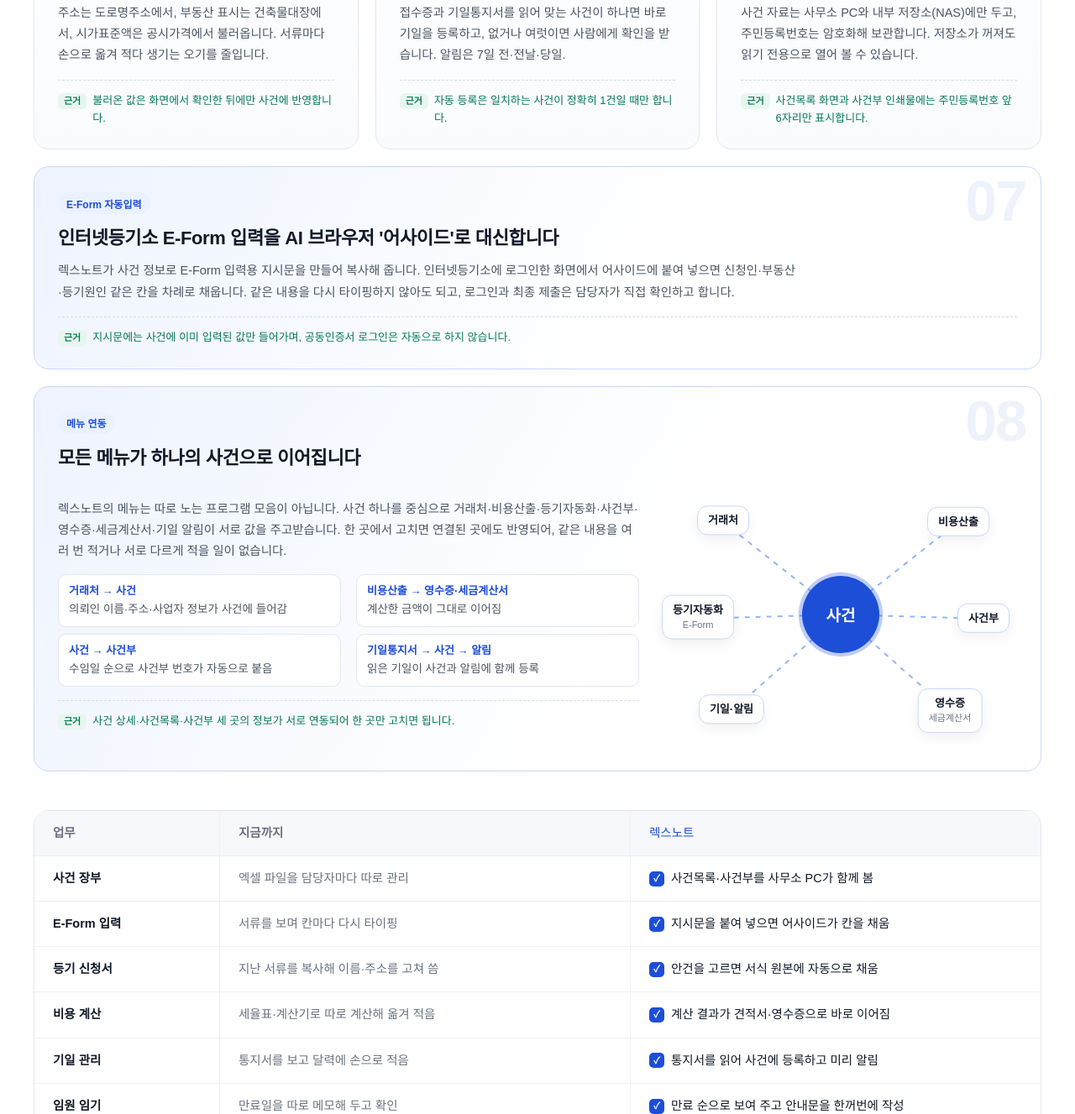
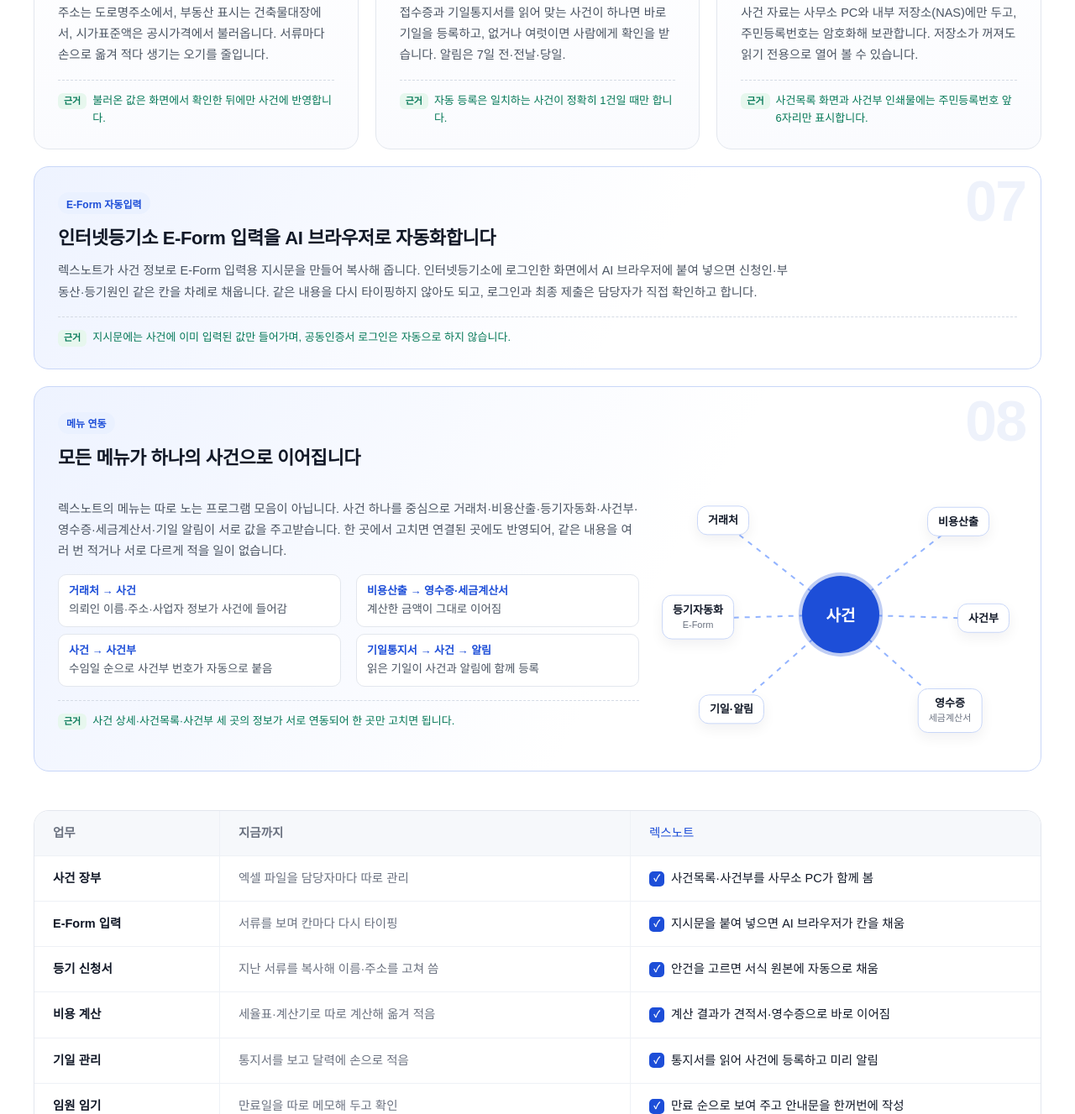
Before and after one commit to wbbf/lexnote, a plain HTML site: page index.html in a window 1280 px wide. Shown: the part 1389-2716 px from the top of the page at 84% size. Drawn offline with Linux system fonts and the light colour scheme; a small style sheet from the web is missing.

Commit message:
E-Form 문구에서 제품명 빼고 AI 브라우저로
Co-Authored-By: Claude Opus 5.5 <noreply@anthropic.com>
Claude-Session: https://claude.ai/code/session_01Gx9rCTaQckWiJJax3kYmas

```diff
--- a/index.html
+++ b/index.html
@@ -305,7 +305,7 @@ html{scroll-behavior:smooth}
     <div class="wc"><span class="no">04</span><span class="bd">자동 조회</span><h4>주소와 부동산 표시는<br>불러와서 채웁니다</h4><p>주소는 도로명주소에서, 부동산 표시는 건축물대장에서, 시가표준액은 공시가격에서 불러옵니다. 서류마다 손으로 옮겨 적다 생기는 오기를 줄입니다.</p><div class="ev">불러온 값은 화면에서 확인한 뒤에만 사건에 반영합니다.</div></div>
     <div class="wc"><span class="no">05</span><span class="bd">자동 정리</span><h4>받은 서류는<br>알아서 사건을 찾아갑니다</h4><p>접수증과 기일통지서를 읽어 맞는 사건이 하나면 바로 기일을 등록하고, 없거나 여럿이면 사람에게 확인을 받습니다. 알림은 7일 전·전날·당일.</p><div class="ev">자동 등록은 일치하는 사건이 정확히 1건일 때만 합니다.</div></div>
     <div class="wc"><span class="no">06</span><span class="bd">보안</span><h4>사무소 자료는<br>사무소 밖으로 나가지 않습니다</h4><p>사건 자료는 사무소 PC와 내부 저장소(NAS)에만 두고, 주민등록번호는 암호화해 보관합니다. 저장소가 꺼져도 읽기 전용으로 열어 볼 수 있습니다.</p><div class="ev">사건목록 화면과 사건부 인쇄물에는 주민등록번호 앞 6자리만 표시합니다.</div></div>
-    <div class="wc wide"><span class="no">07</span><span class="bd">E-Form 자동입력</span><h4>인터넷등기소 E-Form 입력을 AI 브라우저 '어사이드'로 대신합니다</h4><p>렉스노트가 사건 정보로 E-Form 입력용 지시문을 만들어 복사해 줍니다. 인터넷등기소에 로그인한 화면에서 어사이드에 붙여 넣으면 신청인·부동산·등기원인 같은 칸을 차례로 채웁니다. 같은 내용을 다시 타이핑하지 않아도 되고, 로그인과 최종 제출은 담당자가 직접 확인하고 합니다.</p><div class="ev">지시문에는 사건에 이미 입력된 값만 들어가며, 공동인증서 로그인은 자동으로 하지 않습니다.</div></div>
+    <div class="wc wide"><span class="no">07</span><span class="bd">E-Form 자동입력</span><h4>인터넷등기소 E-Form 입력을 AI 브라우저로 자동화합니다</h4><p>렉스노트가 사건 정보로 E-Form 입력용 지시문을 만들어 복사해 줍니다. 인터넷등기소에 로그인한 화면에서 AI 브라우저에 붙여 넣으면 신청인·부동산·등기원인 같은 칸을 차례로 채웁니다. 같은 내용을 다시 타이핑하지 않아도 되고, 로그인과 최종 제출은 담당자가 직접 확인하고 합니다.</p><div class="ev">지시문에는 사건에 이미 입력된 값만 들어가며, 공동인증서 로그인은 자동으로 하지 않습니다.</div></div>
     <div class="wc wide link"><span class="no">08</span><span class="bd">메뉴 연동</span><h4>모든 메뉴가 하나의 사건으로 이어집니다</h4>
       <div class="lk">
         <div class="lkt"><p>렉스노트의 메뉴는 따로 노는 프로그램 모음이 아닙니다. 사건 하나를 중심으로 거래처·비용산출·등기자동화·사건부·영수증·세금계산서·기일 알림이 서로 값을 주고받습니다. 한 곳에서 고치면 연결된 곳에도 반영되어, 같은 내용을 여러 번 적거나 서로 다르게 적을 일이 없습니다.</p>
@@ -323,7 +323,7 @@ html{scroll-behavior:smooth}
   <div class="cmp">
     <div class="cr"><div>업무</div><div>지금까지</div><div class="new">렉스노트</div></div>
     <div class="cr"><div>사건 장부</div><div class="old">엑셀 파일을 담당자마다 따로 관리</div><div class="new">사건목록·사건부를 사무소 PC가 함께 봄</div></div>
-    <div class="cr"><div>E-Form 입력</div><div class="old">서류를 보며 칸마다 다시 타이핑</div><div class="new">지시문을 붙여 넣으면 어사이드가 칸을 채움</div></div>
+    <div class="cr"><div>E-Form 입력</div><div class="old">서류를 보며 칸마다 다시 타이핑</div><div class="new">지시문을 붙여 넣으면 AI 브라우저가 칸을 채움</div></div>
     <div class="cr"><div>등기 신청서</div><div class="old">지난 서류를 복사해 이름·주소를 고쳐 씀</div><div class="new">안건을 고르면 서식 원본에 자동으로 채움</div></div>
     <div class="cr"><div>비용 계산</div><div class="old">세율표·계산기로 따로 계산해 옮겨 적음</div><div class="new">계산 결과가 견적서·영수증으로 바로 이어짐</div></div>
     <div class="cr"><div>기일 관리</div><div class="old">통지서를 보고 달력에 손으로 적음</div><div class="new">통지서를 읽어 사건에 등록하고 미리 알림</div></div>
```
